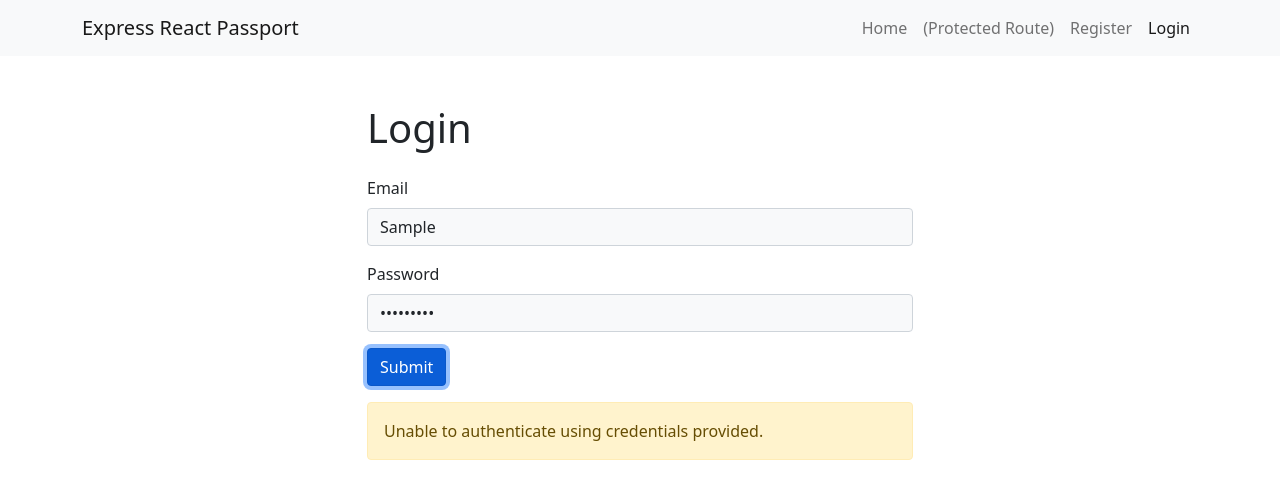
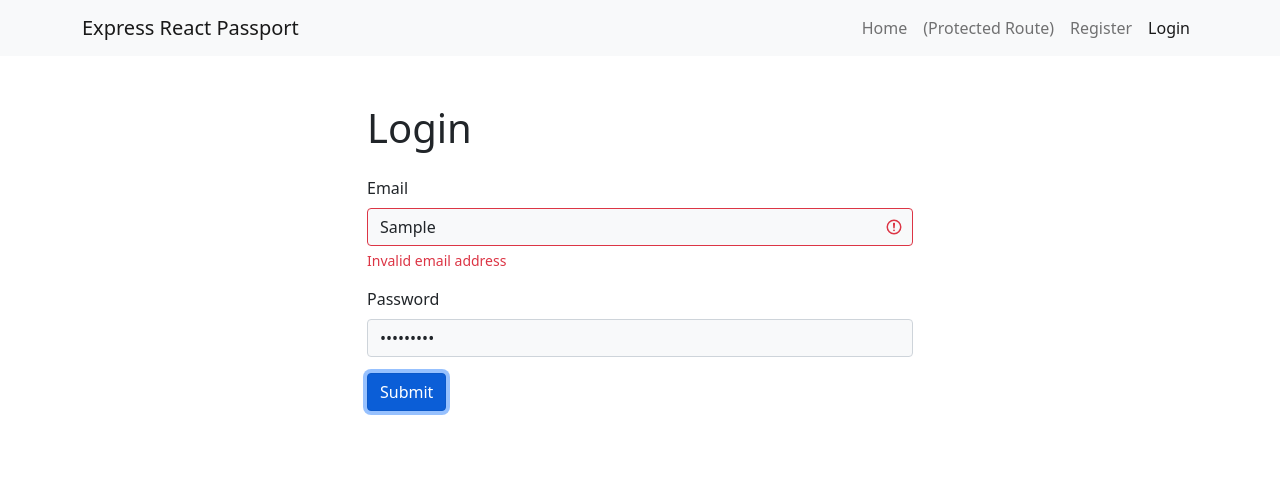
Before and after one commit to michaelmcshinsky/express-react-passport-jwt, a React (Create React App) app in the folder client/: page /login in a window 1280 px wide. Both pictures are taken after typing "Sample", "Sample123" into the empty fields and a click on the button "Submit". Shown: the top 498 px of the page. Built offline with nearby package versions, Linux system fonts and the light colour scheme; no server answers.

Commit message:
added formik, yup, error handling and demo response

```diff
--- a/client/package.json
+++ b/client/package.json
@@ -9,10 +9,12 @@
     "bootstrap": "^5.0.0-beta2",
     "classnames": "^2.2.6",
     "cors": "^2.8.5",
+    "formik": "^2.2.6",
     "react": "^16.13.1",
     "react-dom": "^16.13.1",
     "react-router-dom": "^5.1.2",
-    "react-scripts": "^4.0.2"
+    "react-scripts": "^4.0.2",
+    "yup": "^0.32.9"
   },
   "scripts": {
     "start": "react-scripts start",
--- /dev/null
+++ b/client/src/components/FormFeedback.js
@@ -0,0 +1,19 @@
+import React from "react";
+import classNames from "classnames";
+
+export function FormFeedback(props) {
+  const { children, className, valid, invalid, ...attributes } = props;
+
+  const classes = classNames(
+    "form-group mb-3",
+    { "invalid-feedback": invalid },
+    { "valid-feedback": valid },
+    className
+  );
+
+  return (
+    <div className={classes} {...attributes}>
+      {children}
+    </div>
+  );
+}
--- a/client/src/components/Input.js
+++ b/client/src/components/Input.js
@@ -2,9 +2,14 @@ import React from "react";
 import classNames from "classnames";
 
 export function Input(props) {
-  const { innerRef, className, ...attributes } = props;
+  const { innerRef, className, valid, invalid, ...attributes } = props;
 
-  const classes = classNames("form-control bg-light", className);
+  const classes = classNames(
+    "form-control bg-light",
+    { "is-valid": valid },
+    { "is-invalid": invalid },
+    className
+  );
 
   return <input ref={innerRef} className={classes} {...attributes} />;
 }
--- a/client/src/components/index.js
+++ b/client/src/components/index.js
@@ -1,5 +1,6 @@
 export { PrivateRoute } from "./PrivateRoute";
 export { Container } from "./Container";
+export { FormFeedback } from "./FormFeedback";
 export { FormGroup } from "./FormGroup";
 export { Button } from "./Button";
 export { Column } from "./Column";
--- a/client/src/pages/Login.js
+++ b/client/src/pages/Login.js
@@ -1,5 +1,7 @@
 import React, { useState, useEffect } from "react";
 import { useHistory } from "react-router-dom";
+import { useFormik } from "formik";
+import * as Yup from "yup";
 import { apiAuth } from "../utils/api";
 import { useAuth } from "../utils/context";
 import {
@@ -7,20 +9,32 @@ import {
   Row,
   Column,
   FormGroup,
+  FormFeedback,
   Label,
   Input,
   Button,
 } from "../components";
 
 export function Login() {
-  const [state, setState] = useState({
-    username: "",
-    password: "",
-    error: "",
-  });
-
+  const [error, setError ] = useState('')
   const { auth, setAuth } = useAuth();
   const history = useHistory();
+
+  const formik = useFormik({
+    initialValues: {
+      username: "",
+      password: "",
+    },
+    validationSchema: Yup.object({
+      username: Yup.string()
+        .email("Invalid email address")
+        .required("Required"),
+      password: Yup.string()
+        .min(8, "Must be at least 8 characters.")
+        .required("Required"),
+    }),
+    onSubmit: _handleSubmit,
+  });
 
   useEffect(() => {
     if (auth) {
@@ -28,16 +42,11 @@ export function Login() {
     }
   }, []);
 
-  function _handleChange(event) {
-    const { name, value } = event.target;
-    setState({ ...state, [name]: value, error: '' });
-  }
+  function _handleSubmit(values) {
+    setError('');
+    const { username, password } = values;
 
-  function _handleSubmit(event) {
-    event.preventDefault();
-    const { username, password } = state;
-
-    apiAuth
+    return apiAuth
       .login(username, password)
       .then((token) => {
         setAuth({ ...auth, token });
@@ -45,8 +54,8 @@ export function Login() {
           history.push("/profile");
         });
       })
-      .catch((err) => {
-        setState({ ...state, error: 'Unable to authenticate using credentials provided.' });
+      .catch(() => {
+        setError('Unable to authenticate using credentials provided.');
       });
   }
 
@@ -55,30 +64,38 @@ export function Login() {
       <Row>
         <Column className="col-md-6 offset-md-3">
           <h1 className="mb-4">Login</h1>
-          <form onSubmit={_handleSubmit}>
+          <form onSubmit={formik.handleSubmit}>
             <FormGroup>
-              <Label>Email</Label>
+              <Label htmlFor="form-email">Email</Label>
               <Input
+                id="form-email"
                 type="text"
                 name="username"
-                value={state.username}
-                onChange={_handleChange}
+                {...formik.getFieldProps('username')}
+                invalid={formik.touched.username && formik.errors.username}
               />
+              {formik.touched.username && formik.errors.username && (
+                <FormFeedback invalid>{formik.errors.username}</FormFeedback>
+              )}
             </FormGroup>
             <FormGroup>
-              <Label>Password</Label>
+              <Label htmlFor="form-password">Password</Label>
               <Input
+                id="form-password"
                 type="password"
                 name="password"
-                value={state.password}
-                onChange={_handleChange}
+                {...formik.getFieldProps('password')}
+                invalid={formik.touched.password && formik.errors.password}
               />
+              {formik.touched.password && formik.errors.password && (
+                <FormFeedback invalid>{formik.errors.password}</FormFeedback>
+              )}
             </FormGroup>
             <FormGroup className="text-right">
               <Button className="btn-primary">Submit</Button>
             </FormGroup>
-            {state.error && (
-              <div className="alert alert-warning">{state.error}</div>
+            {error && (
+              <div className="alert alert-warning">{error}</div>
             )}
           </form>
         </Column>
--- a/client/src/pages/Register.js
+++ b/client/src/pages/Register.js
@@ -1,5 +1,7 @@
 import React, { useState, useEffect } from "react";
 import { useHistory } from "react-router-dom";
+import { useFormik } from "formik";
+import * as Yup from "yup";
 import { apiAuth } from "../utils/api";
 import { useAuth } from "../utils/context";
 import {
@@ -7,19 +9,33 @@ import {
   Row,
   Column,
   FormGroup,
+  FormFeedback,
   Label,
   Input,
   Button,
 } from "../components";
 
 export function Register() {
-  const [state, setState] = useState({
-    username: "",
-    password: "",
-  });
+  const [error, setError] = useState("");
 
   const { auth, setAuth } = useAuth();
   const history = useHistory();
+
+  const formik = useFormik({
+    initialValues: {
+      username: "",
+      password: "",
+    },
+    validationSchema: Yup.object({
+      username: Yup.string()
+        .email("Invalid email address")
+        .required("Required"),
+      password: Yup.string()
+        .min(8, "Must be at least 8 characters.")
+        .required("Required"),
+    }),
+    onSubmit: _handleSubmit,
+  });
 
   useEffect(() => {
     if (auth) {
@@ -27,14 +43,8 @@ export function Register() {
     }
   }, []);
 
-  function _handleChange(event) {
-    const { name, value } = event.target;
-    setState({ ...state, [name]: value });
-  }
-
-  function _handleSubmit(event) {
-    event.preventDefault();
-    const { username, password } = state;
+  function _handleSubmit(values) {
+    const { username, password } = values;
 
     apiAuth
       .register(username, password)
@@ -42,11 +52,10 @@ export function Register() {
         setAuth({ ...auth, token });
         setTimeout(() => {
           history.push("/profile");
-        })
+        });
       })
-      .catch((err) => {
-        // Choose your error notification
-        // console.log("err", err);
+      .catch(() => {
+        setError("Unable to register.");
       });
   }
 
@@ -55,28 +64,35 @@ export function Register() {
       <Row>
         <Column className="col-md-6 offset-md-3">
           <h1 className="mb-4">Register</h1>
-          <form onSubmit={_handleSubmit}>
+          <form onSubmit={formik.handleSubmit}>
             <FormGroup>
               <Label>Email</Label>
               <Input
-                type="text"
+                type="email"
                 name="username"
-                value={state.username}
-                onChange={_handleChange}
+                {...formik.getFieldProps("username")}
+                invalid={formik.touched.username && formik.errors.username}
               />
+              {formik.touched.username && formik.errors.username && (
+                <FormFeedback invalid>{formik.errors.username}</FormFeedback>
+              )}
             </FormGroup>
             <FormGroup>
               <Label>Password</Label>
               <Input
                 type="password"
                 name="password"
-                value={state.password}
-                onChange={_handleChange}
+                {...formik.getFieldProps("password")}
+                invalid={formik.touched.password && formik.errors.password}
               />
+              {formik.touched.password && formik.errors.password && (
+                <FormFeedback invalid>{formik.errors.password}</FormFeedback>
+              )}
             </FormGroup>
             <FormGroup className="text-right">
               <Button className="btn-primary">Register</Button>
             </FormGroup>
+            {error && <div className="alert alert-warning">{error}</div>}
           </form>
         </Column>
       </Row>
```
Also changed, not shown: 2 other files (tests, documents, lock files or other folders).
